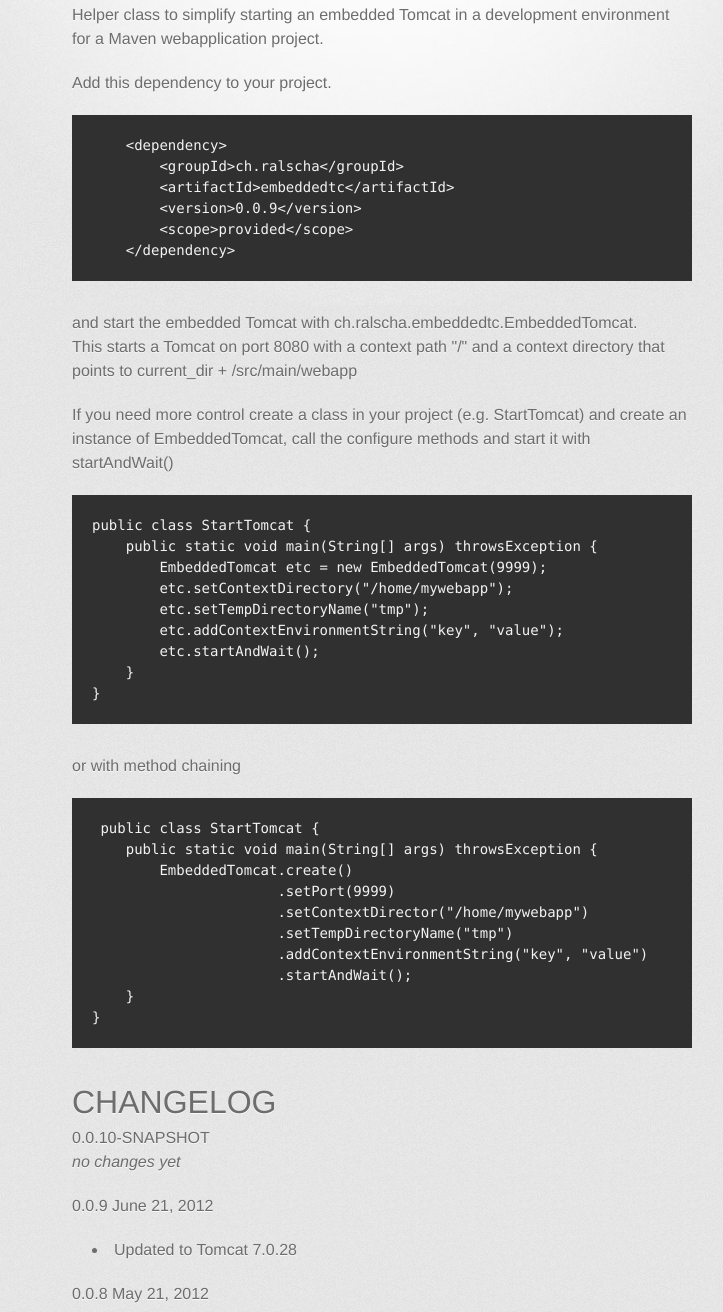
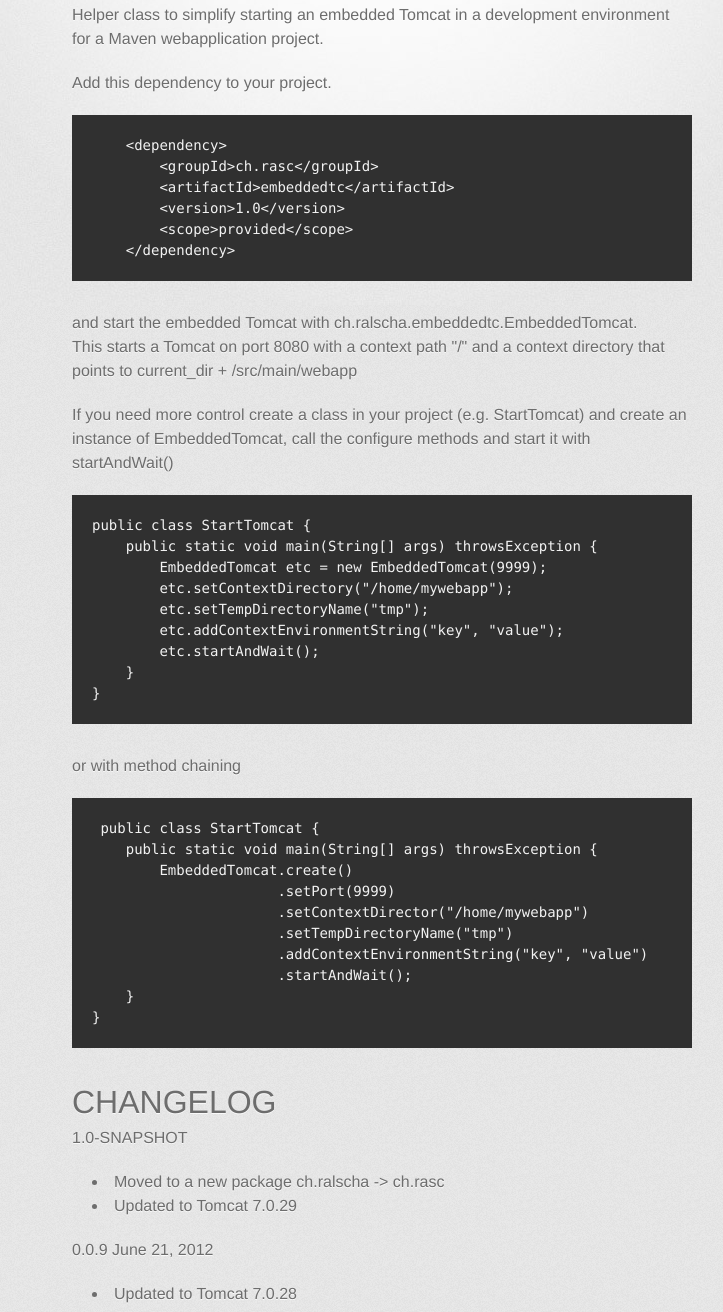
Before and after one commit to ralscha/embeddedtc, a plain HTML site: page index.html in a window 1280 px wide. Shown: the part 268-1580 px from the top of the page, without its empty margins (258-981 px from the left). Drawn offline with Linux system fonts and the light colour scheme; a web font is replaced by a local one.

Commit message:
Update gh-pages

```diff
--- a/index.html
+++ b/index.html
@@ -37,9 +37,9 @@
 <p>Add this dependency to your project.</p>
 
 <pre><code>    &lt;dependency&gt;
-        &lt;groupId&gt;ch.ralscha&lt;/groupId&gt;
+        &lt;groupId&gt;ch.rasc&lt;/groupId&gt;
         &lt;artifactId&gt;embeddedtc&lt;/artifactId&gt;
-        &lt;version&gt;0.0.9&lt;/version&gt;
+        &lt;version&gt;1.0&lt;/version&gt;
         &lt;scope&gt;provided&lt;/scope&gt;
     &lt;/dependency&gt;
 </code></pre>
@@ -81,9 +81,11 @@
 
 <h1>CHANGELOG</h1>
 
-<p>0.0.10-SNAPSHOT<br/>
-  <em>no changes yet</em>
-</p>
+<p>1.0-SNAPSHOT</p>
+<ul>
+  <li>Moved to a new package ch.ralscha -> ch.rasc</li>
+  <li> Updated to Tomcat 7.0.29</li>
+</ul>
 
 <p>0.0.9   June 21, 2012</p>
 
```
